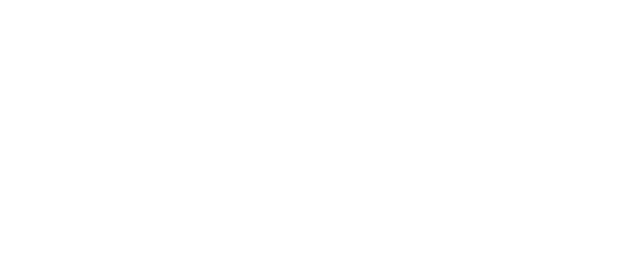
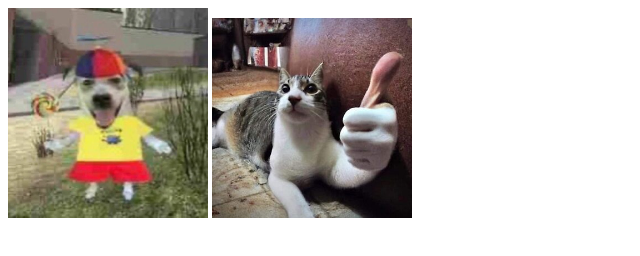
Before and after one commit to janinge-kodehode/test2, a plain HTML site: page index.html in a window 1280 px wide. Shown: the whole page, without its empty margins (0-640 px from the left). Drawn offline with Linux system fonts and the light colour scheme.

Commit message:
Commit 1

```diff
--- a/index.html
+++ b/index.html
@@ -3,7 +3,14 @@
   <head>
     <meta charset="UTF-8" />
     <meta name="viewport" content="width=device-width, initial-scale=1.0" />
-    <title>Document</title>
+    <title>This is an HTML document</title>
   </head>
-  <body></body>
+  <body>
+    <img
+      src="./origin-of-this-image-v0-mezrnhfpgz4c1.webp"
+      alt=""
+      width="200"
+    />
+    <img src="./raf,360x360,075,t,fafafa_ca443f4786.jpg" alt="" width="200" />
+  </body>
 </html>
```
Also changed, not shown: origin-of-this-image-v0-mezrnhfpgz4c1.webp (added), raf,360x360,075,t,fafafa_ca443f4786.jpg (added).
